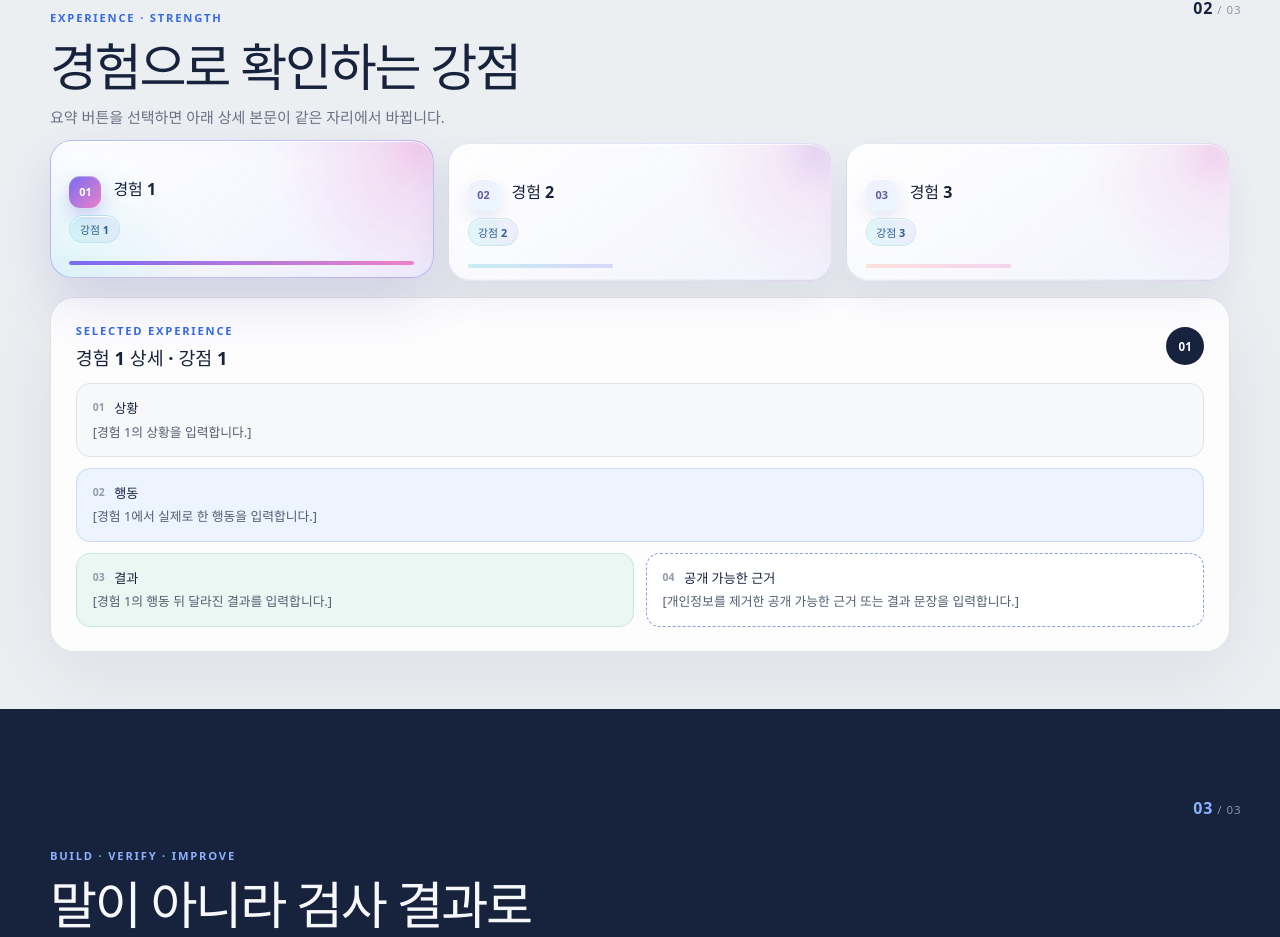
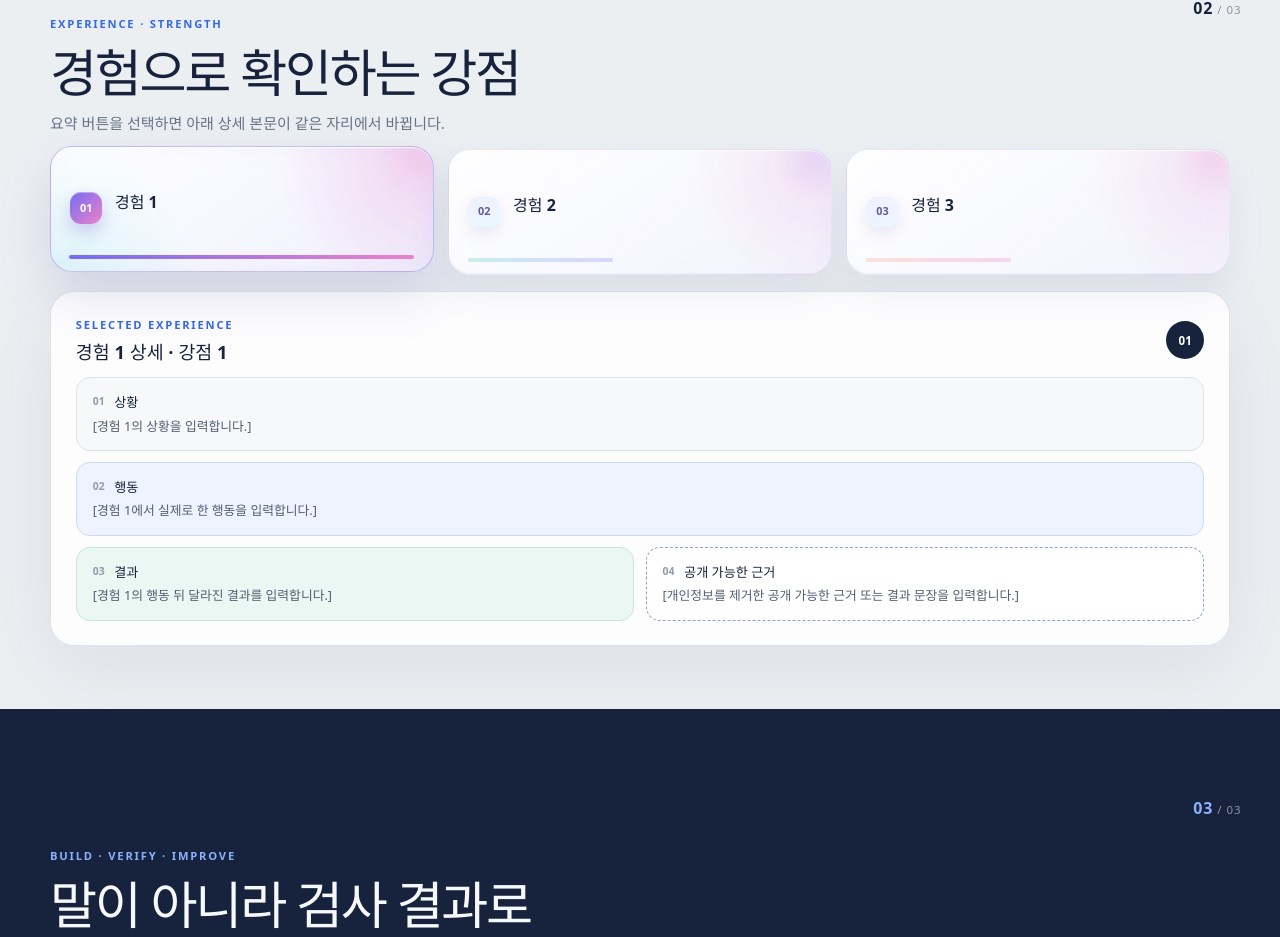
Before and after one commit to NoGravyBeef/one-link-portfolio, a React (Vite) app: page / in a window 1280 px wide. Shown: the part 891-1828 px from the top of the page. Built offline with nearby package versions, Linux system fonts and the light colour scheme.

Commit message:
버튼섹션 UI 수정

```diff
--- a/src/App.jsx
+++ b/src/App.jsx
@@ -132,7 +132,6 @@ function ExperiencesSection() {
                 <span className="experience-number">0{item.id}</span>
                 <strong>{item.title}</strong>
                 <span className="experience-summary">{ }</span>
-                <span className="experience-strength">{item.strength}</span>
               </button>
             );
           })}
--- a/src/styles.css
+++ b/src/styles.css
@@ -152,10 +152,10 @@ img { max-width: 100%; height: auto; }
 .experience-button {
   --card-accent-a: #776cf1;
   --card-accent-b: #ec82c9;
-  position: relative; min-width: 0; min-height: 138px;
+  position: relative; min-width: 0; min-height: 126px;
   display: grid; grid-template-columns: 32px minmax(0, 1fr);
-  grid-template-areas: "num title" "num summary" "strength strength";
-  gap: 0.45rem 0.75rem; align-content: center; padding: 1.05rem 1.15rem;
+  grid-template-areas: "num title" "num summary";
+  gap: 0.3rem 0.8rem; align-content: center; padding: 1.2rem 1.2rem 1.42rem;
   overflow: hidden; text-align: left; border: 1px solid rgba(102,94,181,0.13);
   border-radius: 22px;
   background:
@@ -215,14 +215,9 @@ img { max-width: 100%; height: auto; }
   color: white; background: linear-gradient(135deg, var(--card-accent-a), var(--card-accent-b));
   box-shadow: 0 8px 18px rgba(99,87,205,0.28), inset 0 1px 0 rgba(255,255,255,0.38);
 }
-.experience-button strong { grid-area: title; font-size: 1rem; }
-.experience-summary { grid-area: summary; color: var(--muted); font-size: 0.78rem; overflow-wrap: anywhere; }
-.experience-strength {
-  grid-area: strength; justify-self: start; align-self: end;
-  padding: 0.3rem 0.6rem; border: 1px solid rgba(83,198,207,0.2); border-radius: 999px;
-  color: #315e91; background: linear-gradient(90deg, rgba(88,225,218,0.17), rgba(123,108,239,0.1));
-  box-shadow: inset 0 1px 0 rgba(255,255,255,0.85); font-size: 0.68rem; font-weight: 800;
-}
+.experience-button strong { grid-area: title; font-size: 1rem; line-height: 1.25; }
+.experience-summary { grid-area: summary; color: var(--muted); font-size: 0.78rem; line-height: 1.5; overflow-wrap: anywhere; }
+.experience-summary:empty { display: none; }
 .experience-detail {
   padding: clamp(1.1rem, 2vw, 1.55rem); border-radius: var(--radius-lg);
   border: 1px solid rgba(23,35,61,0.12); background: rgba(255,255,255,0.88); box-shadow: var(--shadow);
```
